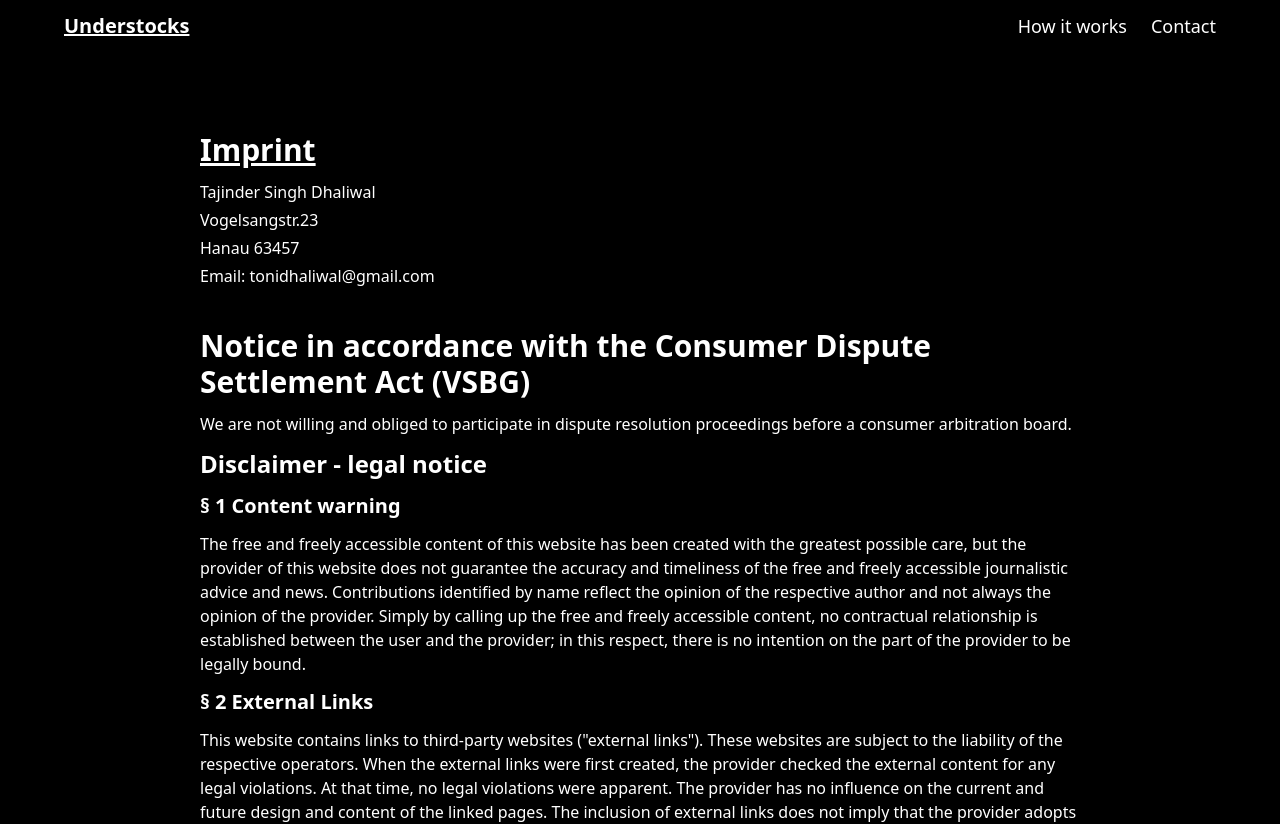
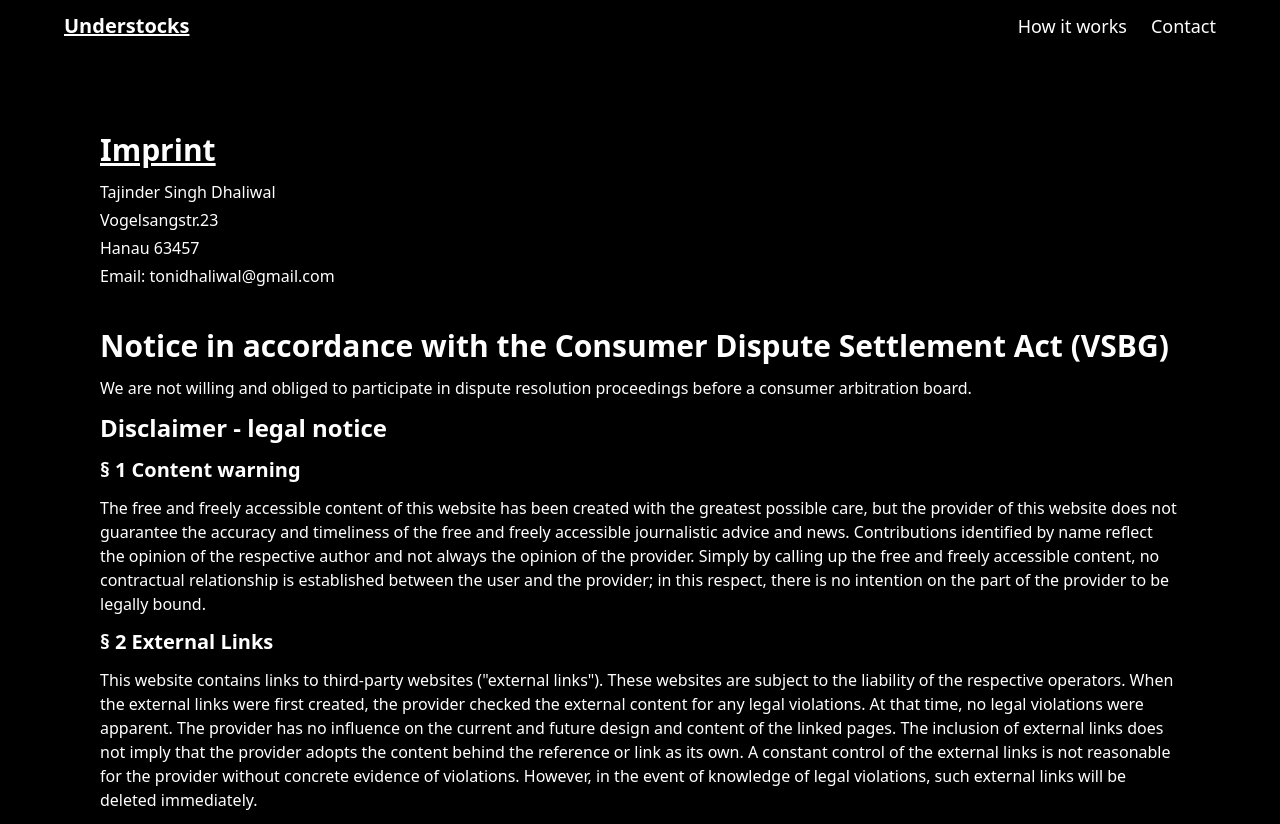
Before and after one commit to jazz2410/understock, a SvelteKit app in the folder frontend/: page /impressum in a window 1280 px wide. Shown: the top 824 px of the page. Built offline with nearby package versions, Linux system fonts and the light colour scheme.

Commit message:
fixed imprint and terms of use

```diff
--- a/frontend/src/routes/impressum/+page.svelte
+++ b/frontend/src/routes/impressum/+page.svelte
@@ -2,14 +2,15 @@
 	import Footer from "$lib/Footer.svelte";
 
 </script>
-<div class="py-20 px-40">
+<div class="py-20 px-15">
+
 	<h1 class="mb-3 text-3xl font-bold underline">Imprint</h1>
 	<p class="mb-1">Tajinder Singh Dhaliwal  </p>
      <p class="mb-1">Vogelsangstr.23</p>
      <p class="mb-1">Hanau 63457 </p>
      <p class="mb-1">Email: tonidhaliwal@gmail.com </p>
 
-
+<div>
 	<h1 class="mt-10 mb-3 text-3xl font-bold ">Notice in accordance with the Consumer Dispute
                                         Settlement Act (VSBG)</h1>
 <p class="mb-3">We are not willing and obliged to participate in dispute resolution proceedings
@@ -54,5 +55,6 @@
                     pointed out at the appropriate place. In this case, the special conditions of use
                     shall apply in the respective individual case. </p>
 </div>
+</div>
 
 <Footer></Footer>
--- a/frontend/src/routes/stocks/+page.svelte
+++ b/frontend/src/routes/stocks/+page.svelte
@@ -17,7 +17,7 @@
     onMount(async () => {
         try {
     	  //const response = await fetch('http://localhost:8000/stocks');
-			const response = await fetch('/api/stocks');
+		  const response = await fetch('/api/stocks');
             items = await response.json();
 			console.log(items);
         } catch (error) {
--- a/frontend/src/routes/terms_of_use/+page.svelte
+++ b/frontend/src/routes/terms_of_use/+page.svelte
@@ -3,7 +3,7 @@
 
 </script>
 
-<div class="px-40 py-20">
+<div class="px-15 py-20">
 	<h1 class="mb-3 text-3xl font-bold underline">Terms of use</h1>
 	<h1 class="mb-3 text-2xl font-bold">Understocks does not provide any investment advice</h1>
 	<p class="mb-3">
```
